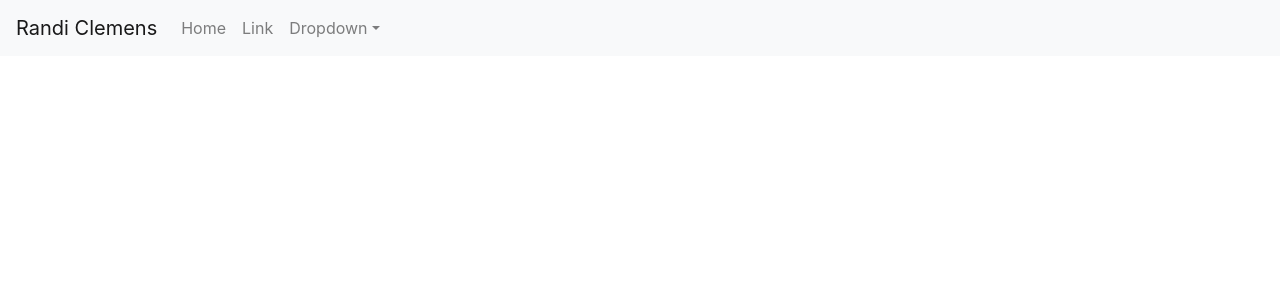
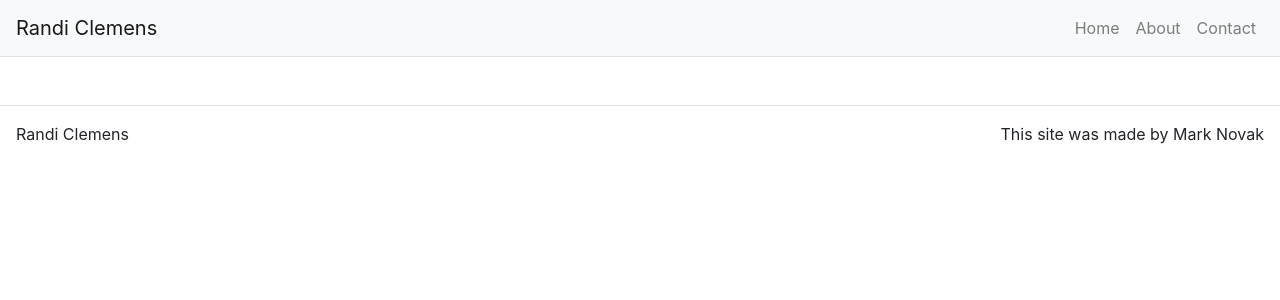
Before and after one commit to manovak24/randi_clemens, a React (Create React App) app: page / in a window 1280 px wide. Shown: the top 300 px of the page. Built offline with nearby package versions, Linux system fonts and the light colour scheme.

Commit message:
created header in app.js, created footer component and added bootstrap css import in index.js

```diff
--- a/src/Components/App/App.js
+++ b/src/Components/App/App.js
@@ -1,35 +1,59 @@
 import React from 'react';
 import './App.css';
+import { BrowserRouter as Router, Route, Link } from 'react-router-dom';
+import Container from 'react-bootstrap/container';
 import Navbar from 'react-bootstrap/Navbar';
+import NavbarBrand from 'react-bootstrap/NavbarBrand';
 import Nav from 'react-bootstrap/Nav';
-import NavDropdown from 'react-bootstrap/NavDropdown';
-import Form from 'react-bootstrap/Form';
-import FormControl from 'react-bootstrap/FormControl';
-import Button from 'react-bootstrap/button';
-import 'bootstrap/dist/css/bootstrap.min.css';
+
+import Footer from '../Footer/Footer';
+
 
 class App extends React.Component {
+  constructor(props) {
+    super(props);
+    this.state = {
+      title: 'Randi Clemens',
+      headerLinks: [
+        { title: 'Home', path: '/' },
+        { title: 'About', path: '/about' },
+        { title: 'Contact', path: '/contact' }
+      ],
+      home: {
+        title: 'Randi Clemens',
+        subTitle: 'Add some text',
+        text: 'Add some subtext'
+      },
+      about: {
+        title: 'About Me',
+      },
+      Contact: {
+        title: 'Contact Me',
+      }
+    }
+  }
+
   render() {
     return (
-      <div className="App">
-        <Navbar bg="light" expand="lg">
-          <Navbar.Brand href="#home">Randi Clemens</Navbar.Brand>
-          <Navbar.Toggle aria-controls="basic-navbar-nav" />
-          <Navbar.Collapse id="basic-navbar-nav">
-            <Nav className="mr-auto">
-              <Nav.Link href="#home">Home</Nav.Link>
-              <Nav.Link href="#link">Link</Nav.Link>
-              <NavDropdown title="Dropdown" id="basic-nav-dropdown">
-                <NavDropdown.Item href="#action/3.1">Action</NavDropdown.Item>
-                <NavDropdown.Item href="#action/3.2">Another action</NavDropdown.Item>
-                <NavDropdown.Item href="#action/3.3">Something</NavDropdown.Item>
-                <NavDropdown.Divider />
-                <NavDropdown.Item href="#action/3.4">Separated link</NavDropdown.Item>
-              </NavDropdown>
-            </Nav>
-          </Navbar.Collapse>
-        </Navbar>
-      </div>
+      <Router>
+        <Container className="p-0" fluid={true}>
+
+          <Navbar className="border-bottom" bg="light" expand="lg">
+            <Navbar.Brand>Randi Clemens</Navbar.Brand>
+            <Navbar.Toggle className="border-0" aria-controls="navbar-toggle" />
+            <Navbar.Collapse id="navbar-toggle">
+              <Nav className="ml-auto">
+                <Link className="nav-link" to="/">Home</Link>
+                <Link className="nav-link" to="/about">About</Link>
+                <Link className="nav-link" to="/contact">Contact</Link>
+              </Nav>
+            </Navbar.Collapse>
+          </Navbar>
+
+          <Footer />
+
+        </Container>
+      </Router>
     );
   }
 }
--- /dev/null
+++ b/src/Components/Footer/Footer.js
@@ -0,0 +1,19 @@
+import React from 'react';
+import Container from 'react-bootstrap/container';
+import Row from 'react-bootstrap/Row';
+import Col from 'react-bootstrap/Col';
+
+function Footer() {
+    return(
+        <footer className="mt-5">
+            <Container fluid={true}>
+                <Row className="border-top justify-content-between p-3">
+                    <Col className="p-0" md={3} sm={12}>Randi Clemens</Col>
+                    <Col className="p-0 d-flex justify-content-end" md={3}>This site was made by Mark Novak</Col>
+                </Row>
+            </Container>
+        </footer>
+    );
+}
+
+export default Footer;
--- a/src/index.js
+++ b/src/index.js
@@ -3,6 +3,7 @@
 import './index.css';
 import App from '../src/Components/App/App';
 import * as serviceWorker from './serviceWorker';
+import 'bootstrap/dist/css/bootstrap.min.css';
 
 ReactDOM.render(
   <React.StrictMode>
```
